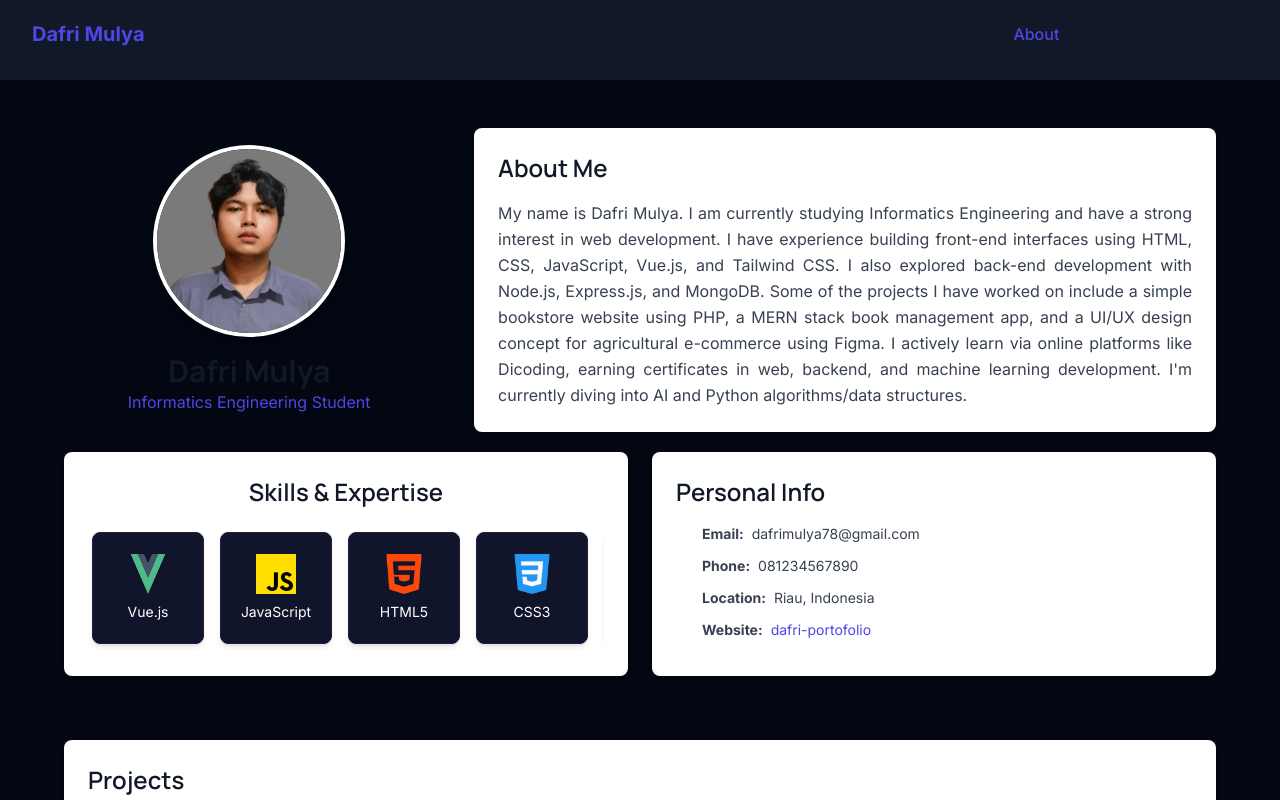
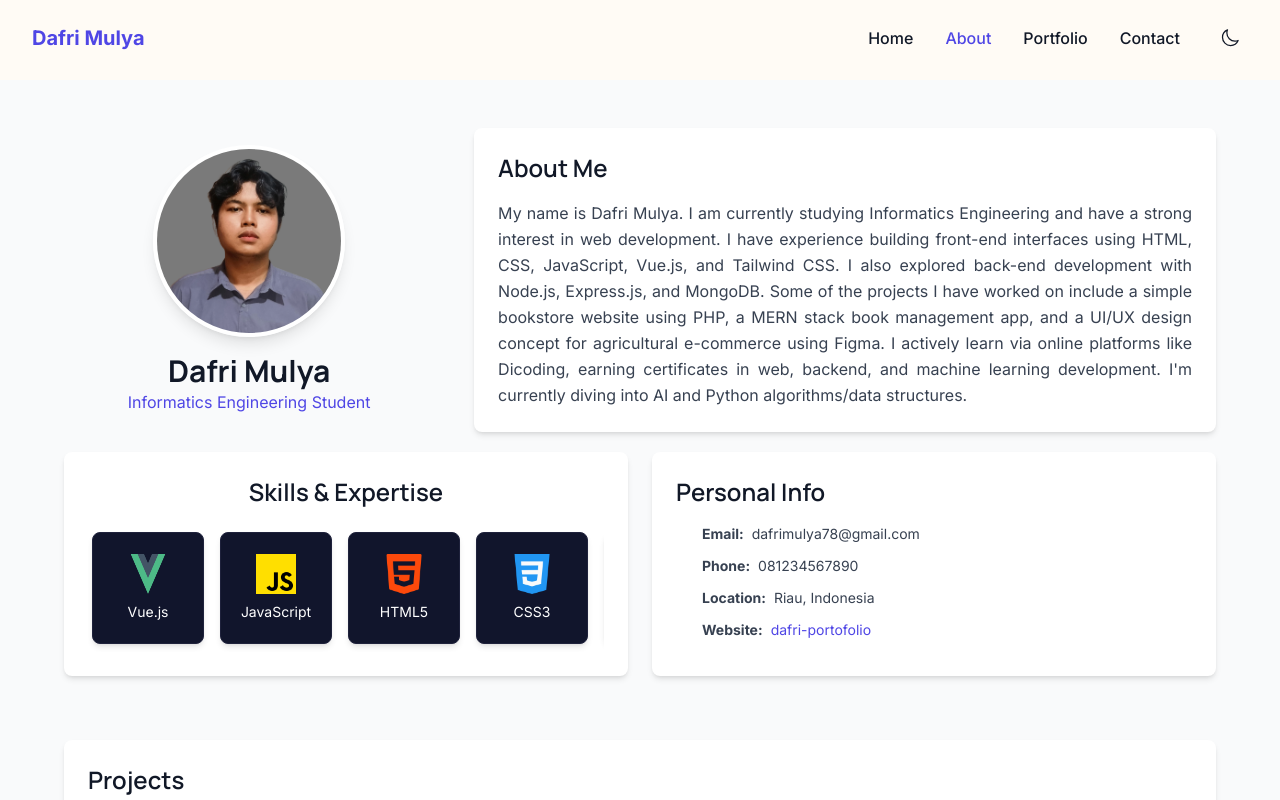
Before and after one commit to dafri91/my-portofolio, a Vue app: page /about in a window 1280 px wide. Shown: the top 800 px of the page. Built offline with nearby package versions, Linux system fonts and the light colour scheme; some icons are missing.

Commit message:
my portofolio

```diff
--- a/src/App.vue
+++ b/src/App.vue
@@ -25,8 +25,10 @@ watch(
 
 <template>
   <div
-    class="flex flex-col min-h-screen bg-gray-900"
-
+    class="flex flex-col min-h-screen"
+    :class="[
+      themeStore.isDark ? 'bg-gray-900' : 'bg-[#FFFBF5]'
+    ]"
   >
     <Navbar />
 
--- a/src/components/layout/Footer.vue
+++ b/src/components/layout/Footer.vue
@@ -17,7 +17,7 @@ const socialLinks = [
 </script>
 
 <template>
-  <footer class="bg-gray-800 dark:bg-gray-800 pt-12 pb-8 mt-8">
+  <footer class="bg-gray-50 dark:bg-gray-800 pt-12 pb-8 mt-8">
     <div class="container-custom">
       <div class="grid grid-cols-1 md:grid-cols-4 gap-8 mb-8">
         <div class="md:col-span-2">
--- a/src/components/layout/Navbar.vue
+++ b/src/components/layout/Navbar.vue
@@ -56,7 +56,7 @@ onUnmounted(() => {
 
 <template>
 <header
-  class="fixed top-0 left-0 right-0 z-50 transition-all duration-300 bg-gray-900 dark:bg-gray-900 dark:bg-none"
+  class="fixed top-0 left-0 right-0 z-50 transition-all duration-300 bg-[#FFFBF5] dark:bg-gray-900 dark:bg-none"
   :class="[
     scrolled ? 'py-3 backdrop-blur-md shadow-md' : 'py-5',
     navbarVisible ? 'translate-y-0' : '-translate-y-full'
@@ -84,7 +84,15 @@ onUnmounted(() => {
           {{ link.name }}
         </router-link>
 
-
+        <!-- Theme Toggle -->
+        <button
+          @click="toggleTheme"
+          class="p-2 rounded-full hover:bg-gray-100 dark:hover:bg-gray-800 transition-colors"
+          aria-label="Toggle dark mode"
+        >
+          <SunIcon v-if="isDark" class="h-5 w-5" />
+          <MoonIcon v-else class="h-5 w-5" />
+        </button>
 
         <!-- CV Download Button -->
         <!-- <a
@@ -98,7 +106,14 @@ onUnmounted(() => {
 
       <!-- Mobile Menu Button -->
       <div class="flex items-center md:hidden space-x-4">
-
+        <button
+          @click="toggleTheme"
+          class="p-2 rounded-full hover:bg-gray-100 dark:hover:bg-gray-800 transition-colors"
+          aria-label="Toggle dark mode"
+        >
+          <SunIcon v-if="isDark" class="h-5 w-5" />
+          <MoonIcon v-else class="h-5 w-5" />
+        </button>
 
         <button
           @click="toggleMobileMenu"
@@ -141,5 +156,5 @@ onUnmounted(() => {
   </header>
 
   <!-- Spacer to prevent content from hiding under fixed navbar -->
-  <div class="h-16 sm:h-20 bg-gray-900 "></div>
+  <div class="h-16 sm:h-20"></div>
 </template>
--- a/src/pages/About.vue
+++ b/src/pages/About.vue
@@ -212,7 +212,7 @@ watch(showModal, (val) => {
 </script>
 
 <template>
-  <div ref="pageRef" class="bg-gray-950 dark:bg-gray-950 min-h-screen py-12 px-4">
+  <div ref="pageRef" class="bg-gray-50 dark:bg-gray-950 min-h-screen py-12 px-4">
     <div class="container mx-auto max-w-6xl">
       <!-- Hero Section -->
       <section class="flex flex-col md:flex-row items-center md:items-center gap-10 mb-5">
--- a/src/pages/Home.vue
+++ b/src/pages/Home.vue
@@ -79,7 +79,7 @@ useMotion(contactRef, {
 </script>
 
 <template>
-  <div class="min-h-screen bg-hero-gradient bg-grid bg-gray-900 text-white">
+  <div class="min-h-screen bg-hero-gradient bg-grid text-white">
     <!-- Hero Section -->
     <div ref="heroRef">
       <HeroSection />
```
